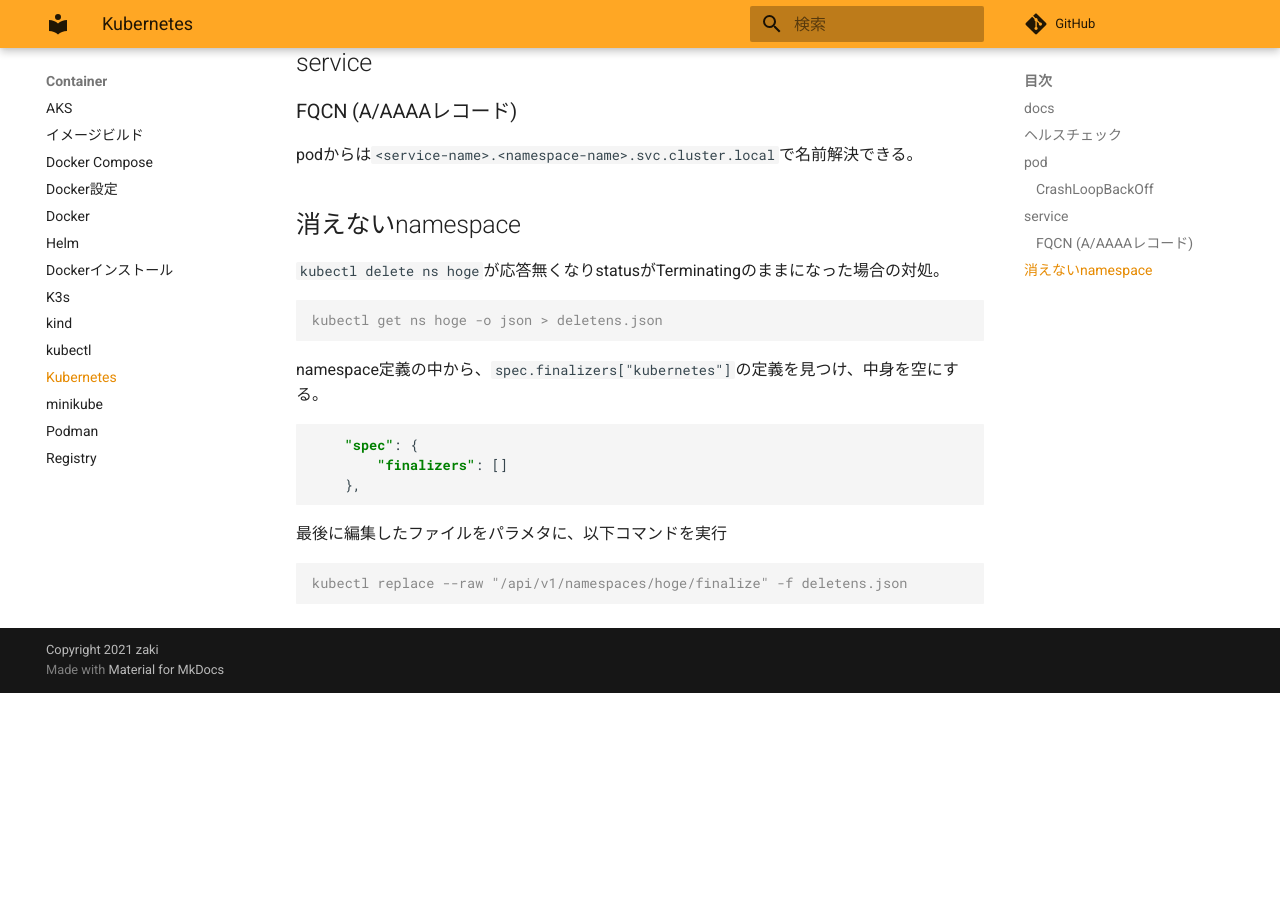
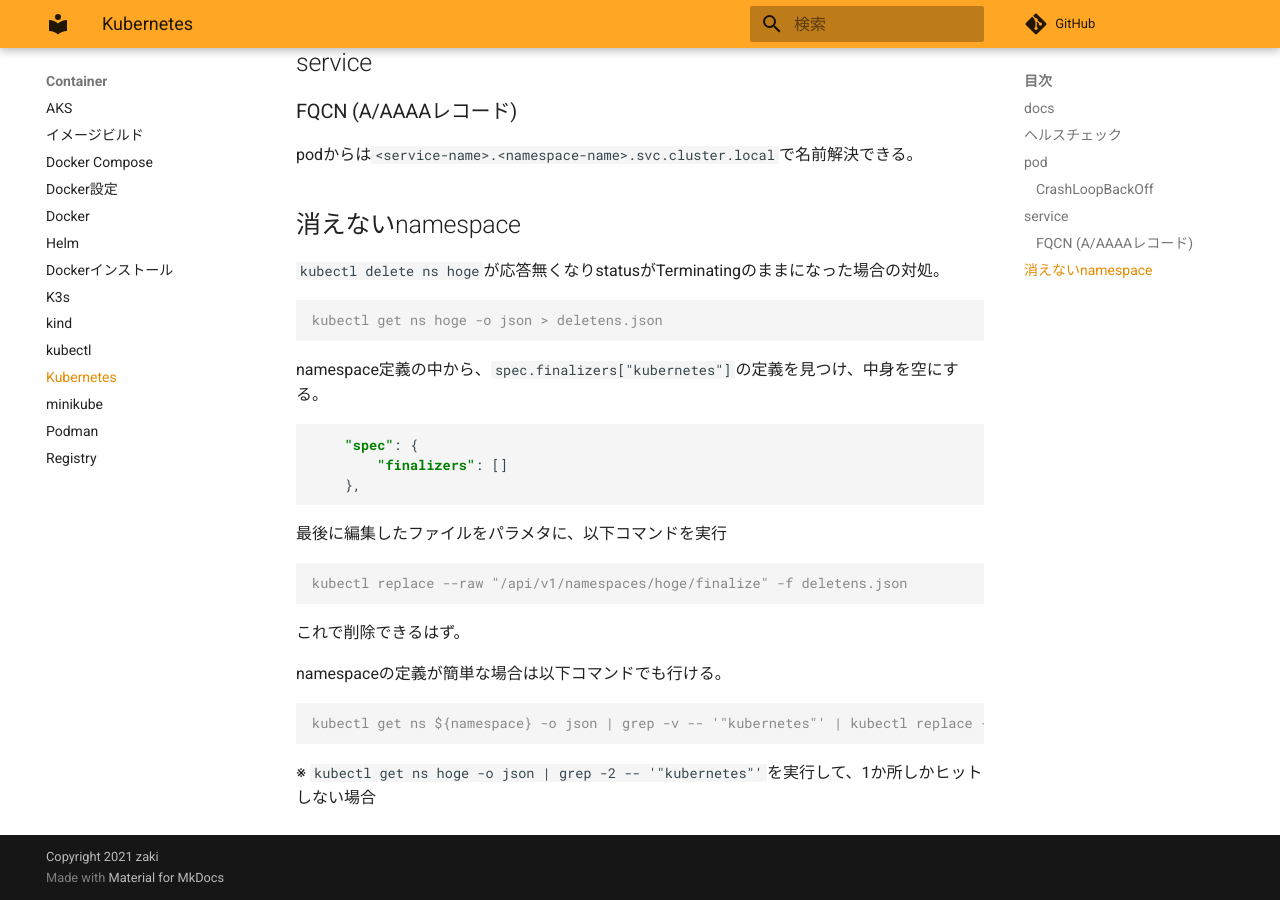
Before and after one commit to zaki-lknr/docs, an MkDocs documentation site: the page built from docs/Container/kubernetes.md, in a window 1280 px wide and 900 px high, scrolled down 2068 px. Built offline with MkDocs 1.6.1 and Material for MkDocs 9.7.7, drawn with Linux system fonts in a browser that asks for light colours; comment, search, counter and statistics services are not loaded; before the commit the page ends 2761 px from its top, so only the background shows below that.

Commit message:
add: container/kubernetes: terminatingのnamespace削除について追記

````diff
--- a/docs/Container/kubernetes.md
+++ b/docs/Container/kubernetes.md
@@ -117,3 +117,13 @@ namespace定義の中から、`spec.finalizers["kubernetes"]`の定義を見つ
 ```console
 kubectl replace --raw "/api/v1/namespaces/hoge/finalize" -f deletens.json
 ```
+
+これで削除できるはず。
+
+namespaceの定義が簡単な場合は以下コマンドでも行ける。
+
+```console
+kubectl get ns ${namespace} -o json | grep -v -- '"kubernetes"' | kubectl replace --raw "/api/v1/namespaces/${namespace}/finalize" -f -
+```
+
+※ `kubectl get ns hoge -o json | grep -2 -- '"kubernetes"'`を実行して、1か所しかヒットしない場合
````
